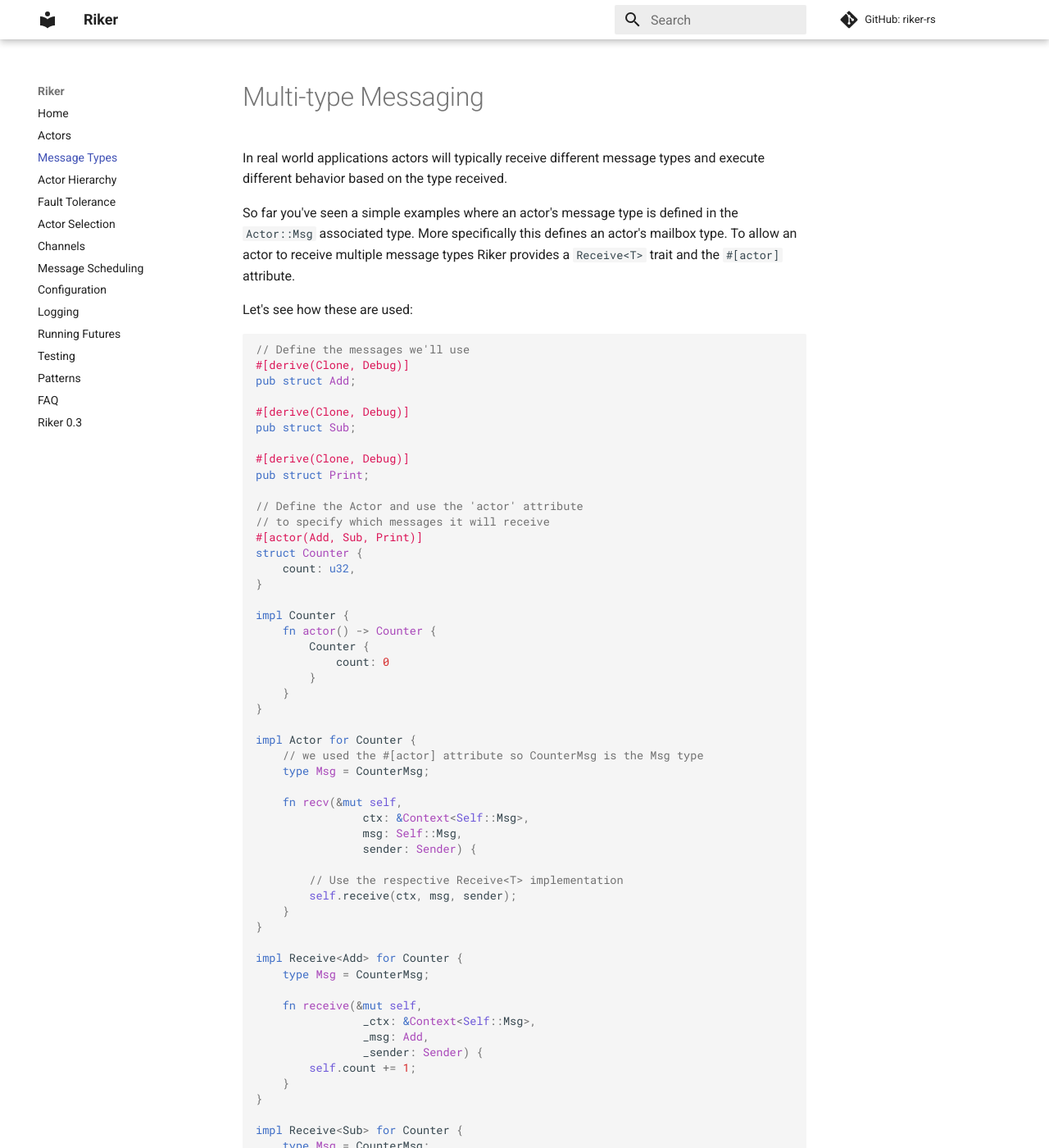
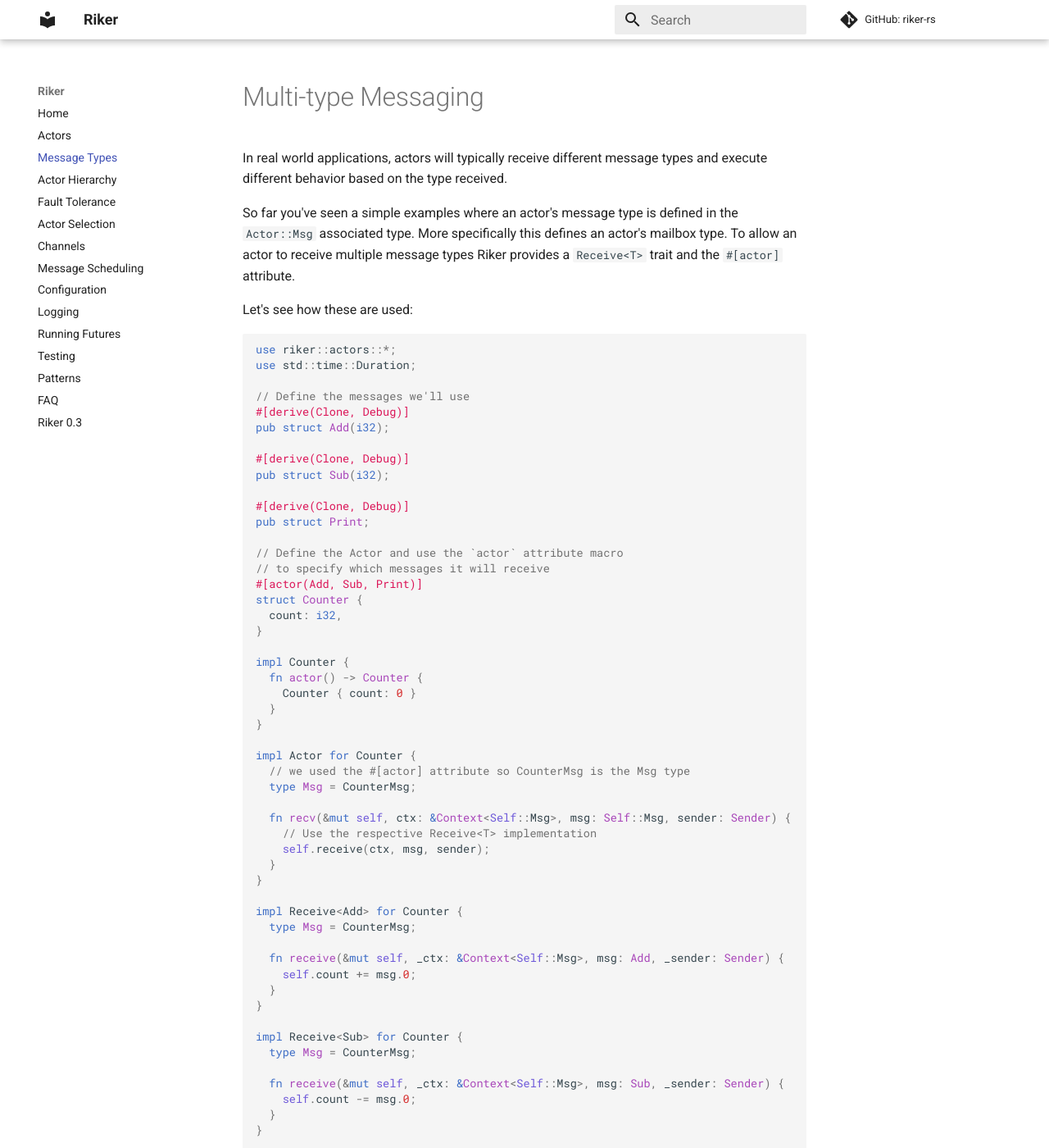
Before and after one commit to riker-rs/website, an MkDocs documentation site: the page built from docs/messaging.md, in a window 1280 px wide and 1400 px high. Shown: the whole window at 82% size. Built offline with MkDocs 1.6.1 and Material for MkDocs 9.7.7, drawn with Linux system fonts in a browser that asks for light colours; comment, search, counter and statistics services are not loaded; old or Windows-style settings are respelled for this version of MkDocs; some of the changed text lies outside the part shown.

Commit message:
Fix messaging example

````diff
--- a/docs/messaging.md
+++ b/docs/messaging.md
@@ -1,96 +1,87 @@
 # Multi-type Messaging
 
-In real world applications actors will typically receive different message types and execute different behavior based on the type received.
+In real world applications, actors will typically receive different message types and execute different behavior based on the type received.
 
 So far you've seen a simple examples where an actor's message type is defined in the `Actor::Msg` associated type. More specifically this defines an actor's mailbox type. To allow an actor to receive multiple message types Riker provides a `Receive<T>` trait and the `#[actor]` attribute.
 
 Let's see how these are used:
 
 ```rust
+use riker::actors::*;
+use std::time::Duration;
+
 // Define the messages we'll use
 #[derive(Clone, Debug)]
-pub struct Add;
+pub struct Add(i32);
 
 #[derive(Clone, Debug)]
-pub struct Sub;
+pub struct Sub(i32);
 
 #[derive(Clone, Debug)]
 pub struct Print;
 
-// Define the Actor and use the 'actor' attribute
+// Define the Actor and use the `actor` attribute macro
 // to specify which messages it will receive
 #[actor(Add, Sub, Print)]
 struct Counter {
-    count: u32,
+  count: i32,
 }
 
 impl Counter {
-    fn actor() -> Counter {
-        Counter {
-            count: 0
-        }
-    }
+  fn actor() -> Counter {
+    Counter { count: 0 }
+  }
 }
 
 impl Actor for Counter {
-    // we used the #[actor] attribute so CounterMsg is the Msg type
-    type Msg = CounterMsg;
+  // we used the #[actor] attribute so CounterMsg is the Msg type
+  type Msg = CounterMsg;
 
-    fn recv(&mut self,
-                ctx: &Context<Self::Msg>,
-                msg: Self::Msg,
-                sender: Sender) {
-
-        // Use the respective Receive<T> implementation
-        self.receive(ctx, msg, sender);
-    }
+  fn recv(&mut self, ctx: &Context<Self::Msg>, msg: Self::Msg, sender: Sender) {
+    // Use the respective Receive<T> implementation
+    self.receive(ctx, msg, sender);
+  }
 }
 
 impl Receive<Add> for Counter {
-    type Msg = CounterMsg;
+  type Msg = CounterMsg;
 
-    fn receive(&mut self,
-                _ctx: &Context<Self::Msg>,
-                _msg: Add,
-                _sender: Sender) {
-        self.count += 1;
-    }
+  fn receive(&mut self, _ctx: &Context<Self::Msg>, msg: Add, _sender: Sender) {
+    self.count += msg.0;
+  }
 }
 
 impl Receive<Sub> for Counter {
-    type Msg = CounterMsg;
+  type Msg = CounterMsg;
 
-    fn receive(&mut self,
-                _ctx: &Context<Self::Msg>,
-                _msg: Add,
-                _sender: Sender) {
-        self.count -= 1;
-    }
+  fn receive(&mut self, _ctx: &Context<Self::Msg>, msg: Sub, _sender: Sender) {
+    self.count -= msg.0;
+  }
 }
 
 impl Receive<Print> for Counter {
-    type Msg = CounterMsg;
+  type Msg = CounterMsg;
 
-    fn receive(&mut self,
-                _ctx: &Context<Self::Msg>,
-                _msg: Add,
-                _sender: Sender) {
-        println!("Total counter value: {}", self.count);
-    }
+  fn receive(&mut self, _ctx: &Context<Self::Msg>, _msg: Print, _sender: Sender) {
+    println!("Counter value: {}", self.count);
+  }
 }
 
-fn main {
-    let sys = ActorSystem::new().unwrap();
+fn main() {
+  let sys = ActorSystem::new().unwrap();
 
-    let props = Props::new(Counter::actor);
-    let actor = sys.actor_of(props, "counter").unwrap();
-    actor.tell(Add, None);
-    actor.tell(Add, None);
-    actor.tell(Sub, None);
-    actor.tell(Print, None);
+  let props = Props::new(Counter::actor);
+  let actor = sys.actor_of(props, "counter").unwrap();
 
-    // force main to wait before exiting program
-    std::thread::sleep(Duration::from_millis(500));
+  actor.tell(Print, None);
+  actor.tell(Add(10), None);
+  actor.tell(Print, None);
+  actor.tell(Sub(5), None);
+  actor.tell(Print, None);
+
+  // Actors runs asyncronously, we need to force main thread to wait
+  // so that our actor has opportunity to process the messages
+  std::thread::sleep(Duration::from_millis(500));
 }
 ```
 
````
